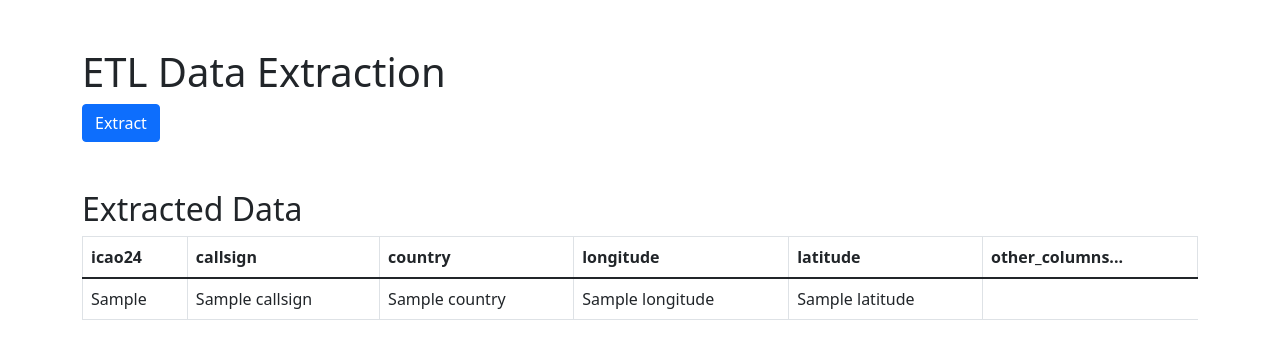
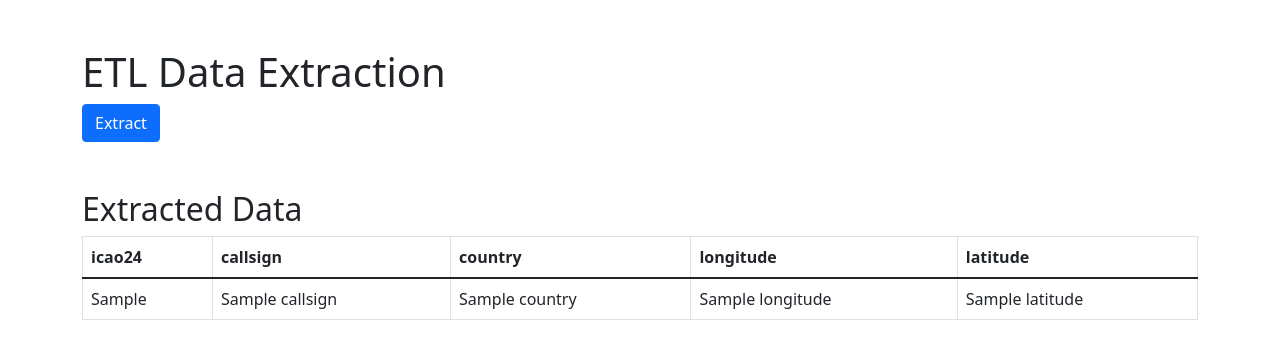
Before and after one commit to Saqib-Haider/airport_info, a Flask app: template templates/index.html in a window 1280 px wide. Shown: the top 359 px of the page. Run offline with Flask 3, Linux system fonts and the light colour scheme; the template is opened without the code that fills it: most values are stand-ins (such as "Sample title", 1, 10 or a date in 2020).

Commit message:
Updated index page

```diff
--- a/templates/index.html
+++ b/templates/index.html
@@ -37,7 +37,6 @@
                     <th>country</th>
                     <th>longitude</th>
                     <th>latitude</th>
-                    <th>other_columns...</th>
                 </tr>
             </thead>
             <tbody>
```
